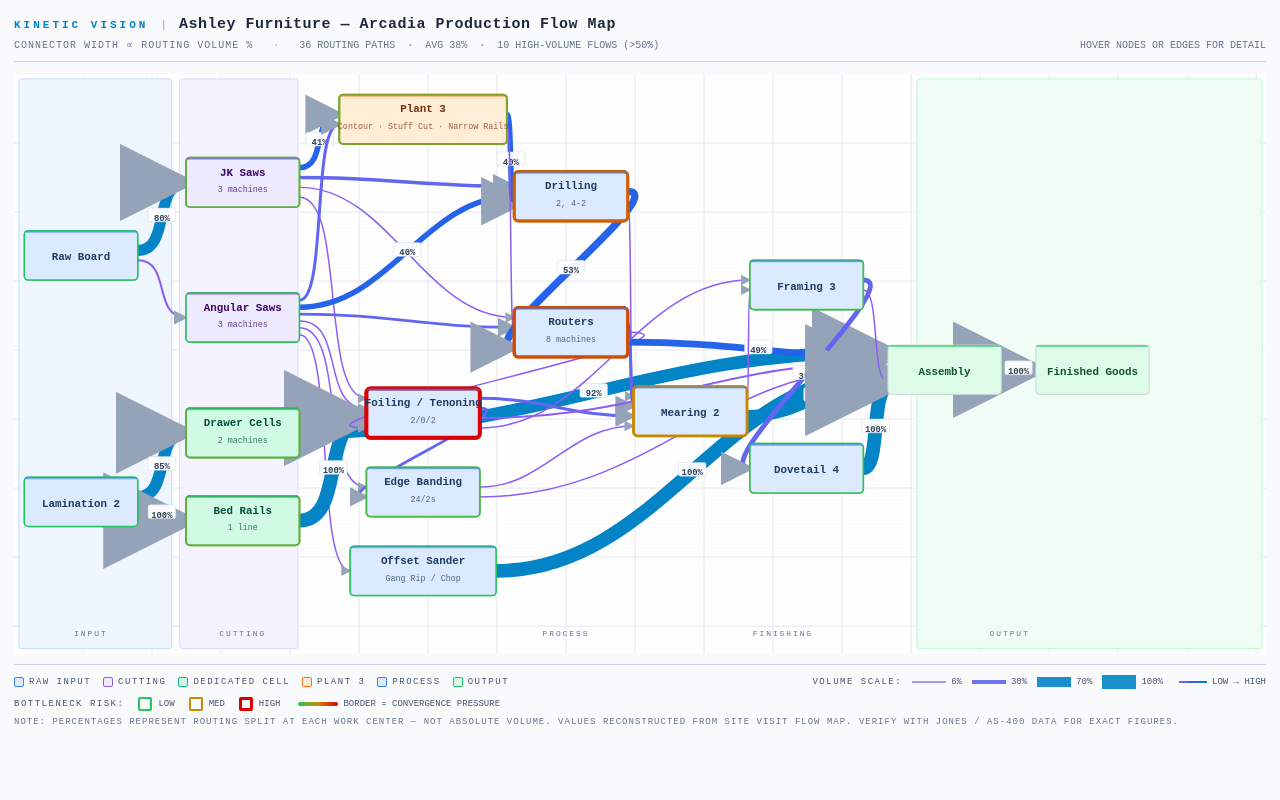
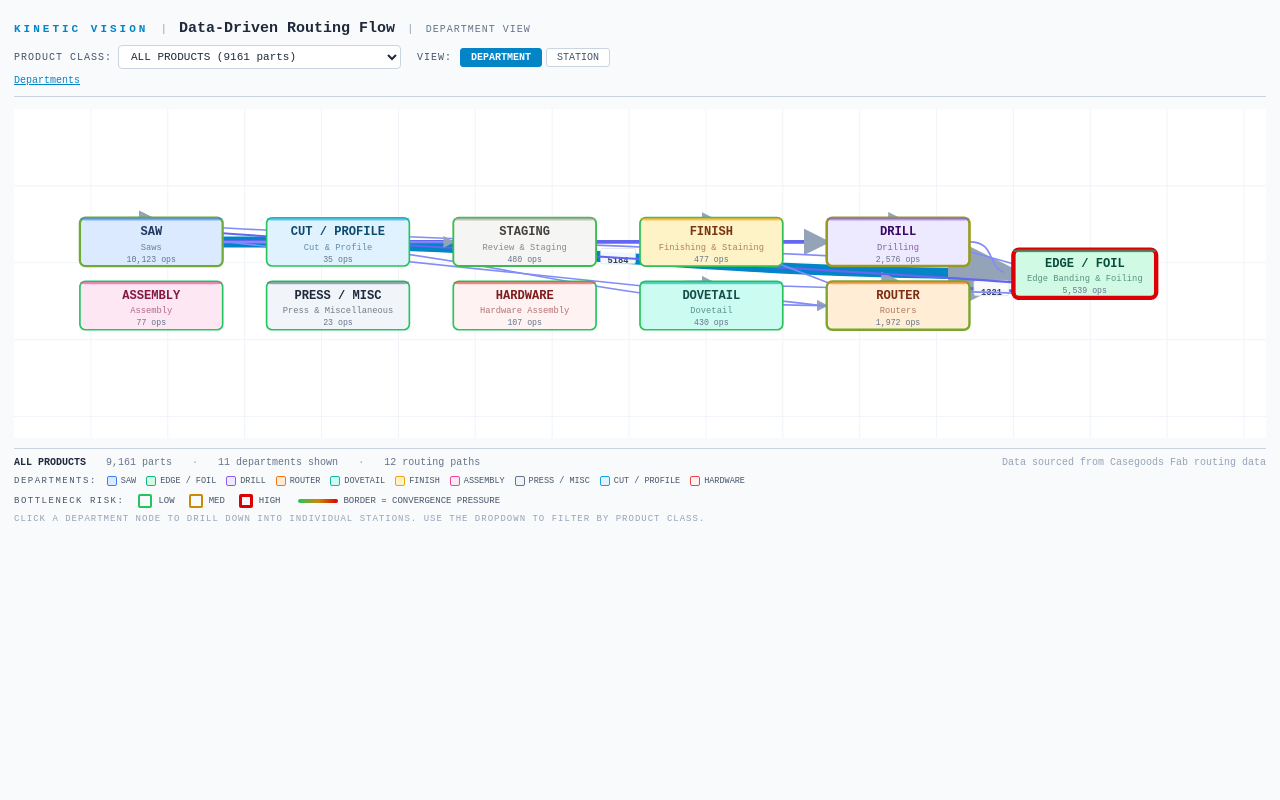
Before and after one commit to gabellon-ai/ashley-flowmap, a React (Vite) app: page / in a window 1280 px wide. Shown: the top 800 px of the page. Built offline with nearby package versions, Linux system fonts and the light colour scheme.

Commit message:
Replace hardcoded flow map with data-driven version as single view, add bottleneck indicators

```diff
--- a/src/App.jsx
+++ b/src/App.jsx
@@ -1,14 +1,7 @@
-import AshleyFlowMap from './AshleyFlowMap'
 import DataFlowMap from './DataFlowMap'
 
 function App() {
-  return (
-    <>
-      <AshleyFlowMap />
-      <div style={{ borderTop: "3px solid #cbd5e1", marginTop: 24 }} />
-      <DataFlowMap />
-    </>
-  )
+  return <DataFlowMap />
 }
 
 export default App
--- a/src/DataFlowMap.jsx
+++ b/src/DataFlowMap.jsx
@@ -185,6 +185,35 @@
   }, [filteredFlow, level]);
 
   const { laidOutNodes, laidOutEdges, vbW, vbH, nodeW = 110, maxEdge } = layout;
+
+  // ── Bottleneck scoring ──
+  const bottleneck = useMemo(() => {
+    if (!filteredFlow || !filteredFlow.edges.length) return {};
+    const scores = {};
+    const nodeSet = new Set(filteredFlow.nodes.map(n => n.id));
+    filteredFlow.nodes.forEach(n => {
+      const inEdges = filteredFlow.edges.filter(e => e.to === n.id);
+      const inVol = inEdges.reduce((a, e) => a + e.count, 0);
+      scores[n.id] = inEdges.length * inVol;
+    });
+    const vals = Object.values(scores);
+    const min = Math.min(...vals), max = Math.max(...vals);
+    const range = max - min || 1;
+    const norm = {};
+    Object.keys(scores).forEach(id => { norm[id] = (scores[id] - min) / range; });
+    return norm;
+  }, [filteredFlow]);
+
+  const bnColor = (score) => {
+    if (score == null) return "#cbd5e1";
+    if (score <= 0.5) {
+      const t = score / 0.5;
+      return `rgb(${Math.round(34 + t * 168)},${Math.round(197 + t * (138 - 197))},${Math.round(94 + t * (4 - 94))})`;
+    }
+    const t = (score - 0.5) / 0.5;
+    return `rgb(${Math.round(202 + t * 18)},${Math.round(138 - t * 138)},4)`;
+  };
+  const bnWidth = (score) => score == null ? 1 : 1.5 + score * 2.5;
 
   const isConn = (nid, e) => e.from === nid || e.to === nid;
   const eOpacity = (e, i) => {
@@ -403,8 +432,8 @@
 
                 <rect width={n.w} height={NODE_H} rx={NODE_R}
                   fill={clr.fill}
-                  stroke={isH ? "#0284c7" : isC ? clr.border : "#cbd5e1"}
-                  strokeWidth={isH ? 2 : 1}
+                  stroke={isH ? "#0284c7" : isC ? clr.border : bnColor(bottleneck[n.id])}
+                  strokeWidth={isH ? 2 : bnWidth(bottleneck[n.id])}
                   opacity={dim ? 0.15 : 1}
                   style={{ transition: "opacity 0.12s" }} />
 
@@ -531,6 +560,27 @@
         ))}
       </div>
 
+      {/* ── Bottleneck legend ── */}
+      <div style={{ display: "flex", gap: 14, marginTop: 8, alignItems: "center", flexWrap: "wrap" }}>
+        <span style={{ color: "#475569", fontSize: 9, letterSpacing: 1.5, fontFamily: font }}>BOTTLENECK RISK:</span>
+        <div style={{ display: "flex", alignItems: "center", gap: 6 }}>
+          <div style={{ width: 14, height: 14, borderRadius: 2, background: "#f8fafc", border: "2px solid #22c55e" }} />
+          <span style={{ color: "#475569", fontSize: 9, fontFamily: font }}>LOW</span>
+        </div>
+        <div style={{ display: "flex", alignItems: "center", gap: 6 }}>
+          <div style={{ width: 14, height: 14, borderRadius: 2, background: "#f8fafc", border: "2.5px solid #ca8a04" }} />
+          <span style={{ color: "#475569", fontSize: 9, fontFamily: font }}>MED</span>
+        </div>
+        <div style={{ display: "flex", alignItems: "center", gap: 6 }}>
+          <div style={{ width: 14, height: 14, borderRadius: 2, background: "#f8fafc", border: "3.5px solid #dc0004" }} />
+          <span style={{ color: "#475569", fontSize: 9, fontFamily: font }}>HIGH</span>
+        </div>
+        <div style={{ display: "flex", alignItems: "center", gap: 5, marginLeft: 4 }}>
+          <div style={{ width: 40, height: 4, borderRadius: 2, background: "linear-gradient(to right, #22c55e, #ca8a04, #dc0004)" }} />
+          <span style={{ color: "#475569", fontSize: 9, fontFamily: font }}>BORDER = CONVERGENCE PRESSURE</span>
+        </div>
+      </div>
+
       {/* ── Hint ── */}
       <div style={{ marginTop: 6, color: "#94a3b8", fontSize: 9, letterSpacing: 1, fontFamily: font }}>
         {level === "department"
```
